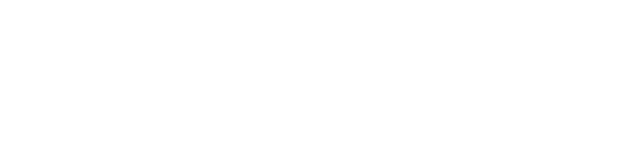
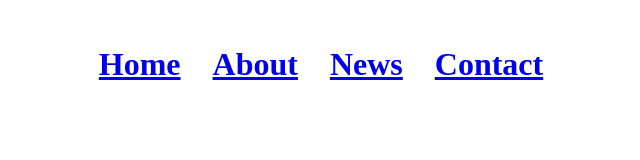
Before and after one commit to waldoera/ELEN215Lab2WaldoEra, a plain HTML site: page about.html in a window 1280 px wide. Shown: the whole page, without its empty margins (319-959 px from the left). Drawn offline with Linux system fonts and the light colour scheme.

Commit message:
navigation hyperlinks formatted

```diff
--- a/about.html
+++ b/about.html
@@ -4,8 +4,27 @@
     <title>
         About
     </title>
+    <style>
+        table.center {
+            margin-left:auto;
+            margin-right:auto;
+        }
+        th {
+            text-align:center;
+            padding: 15px;
+            ;
+        }
+    </style>
 </head>
 <body>
+    <table class="center">
 
+        <tr>
+                    <th><h1><a href="index.html">Home</a></h1></th>
+                    <th><h1><a href="about.html">About</a></h1></th>
+                    <th><h1><a href="news.html">News</a></h1></th>
+                    <th><h1><a href="contact.html">Contact</a></h1></th>
+        </tr>
+    </table>
 </body>
 </html>
```
Also changed, not shown: contact.html (+1 -1 lines), index.html (+19 -0 lines).
